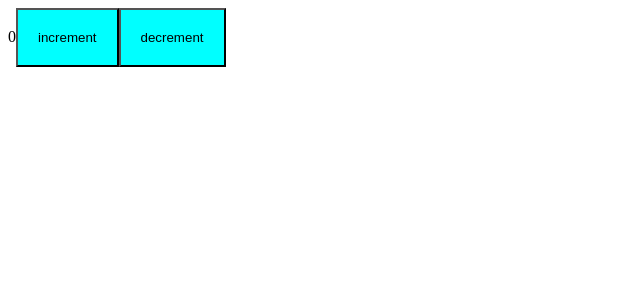
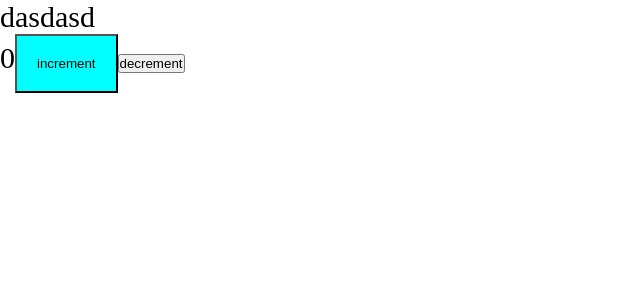
Before and after one commit to grandleemon/prod-react, a React app: page / in a window 1280 px wide. Shown: the top 300 px of the page, without its empty margins (0-640 px from the left). Built offline with nearby package versions, Linux system fonts and the light colour scheme.

Commit message:
configured css modules, work both .module.scss and .scss

```diff
--- /dev/null
+++ b/src/App.tsx
@@ -0,0 +1,13 @@
+import Counter from "./components/Counter";
+import "./index.scss";
+
+const App = () => {
+  return (
+    <div className="app">
+      dasdasd
+      <Counter />
+    </div>
+  );
+};
+
+export default App;
--- a/src/components/Counter.scss
+++ b/src/components/Counter.module.scss
@@ -1,4 +1,4 @@
-button {
+.button {
     padding: 20px;
     background-color: aqua;
 }
--- a/src/components/Counter.tsx
+++ b/src/components/Counter.tsx
@@ -1,5 +1,5 @@
 import React, { useState } from "react";
-import "./Counter.scss";
+import styles from "./Counter.module.scss";
 
 const Counter = () => {
   const [counter, setCounter] = useState(0);
@@ -7,7 +7,9 @@ const Counter = () => {
   return (
     <div>
       {counter}
-      <button onClick={() => setCounter(counter + 1)}>increment</button>
+      <button className={styles.button} onClick={() => setCounter(counter + 1)}>
+        increment
+      </button>
       <button onClick={() => setCounter(counter - 1)}>decrement</button>
     </div>
   );
--- /dev/null
+++ b/src/index.scss
@@ -0,0 +1,9 @@
+* {
+  padding: 0;
+  margin: 0;
+  box-sizing: border-box;
+}
+
+.app {
+  font-size: 30px;
+}
--- a/src/index.tsx
+++ b/src/index.tsx
@@ -1,4 +1,4 @@
 import { render } from "react-dom";
-import Counter from "./components/Counter";
+import App from "./App";
 
-render(<Counter />, document.getElementById("root"));
+render(<App />, document.getElementById("root"));
```
Also changed, not shown: src/global.d.ts (added, +7 -0 lines), 3 other files (tests, documents, lock files or other folders).
